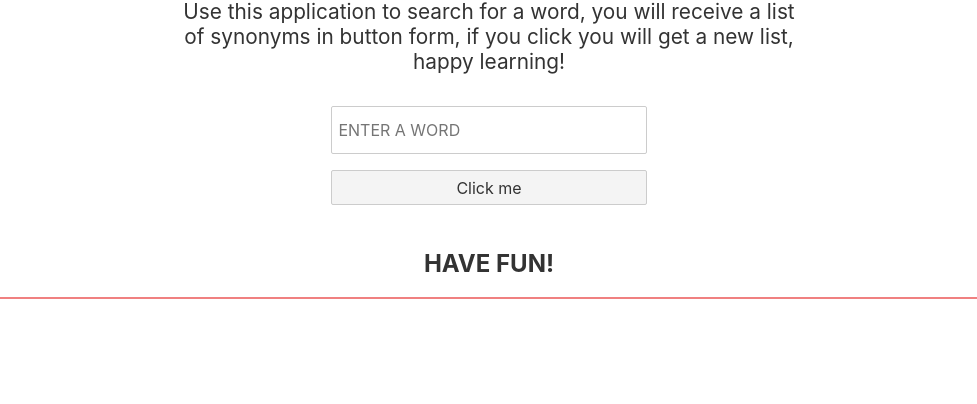
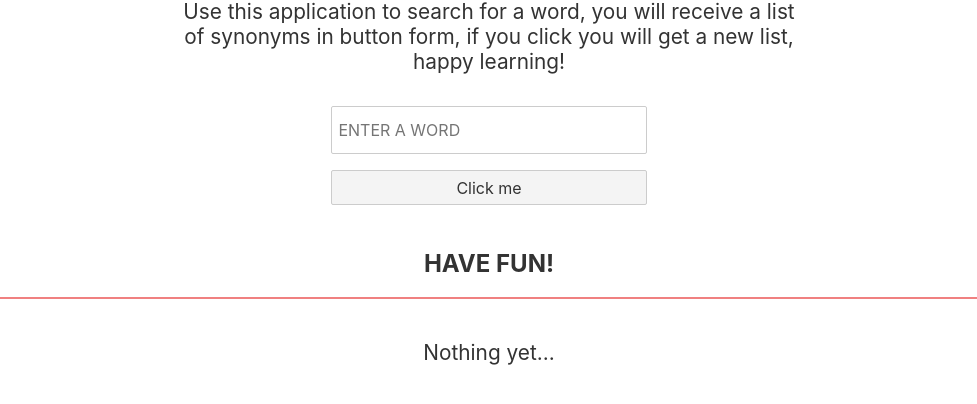
Before and after one commit to Garrett-Iannuzzi/final-countdown, a Svelte app: page / in a window 1280 px wide. Shown: the part 148-552 px from the top of the page, without its empty margins (167-1144 px from the left). Built offline with nearby package versions, Linux system fonts and the light colour scheme.

Commit message:
Add buttons display after a search and .env in gitignore

```diff
--- a/src/Form/Form.svelte
+++ b/src/Form/Form.svelte
@@ -1,4 +1,7 @@
 <script>
+  // const url  = process.env.DICTIONARY_REFERENCES_THESAURUS_URL;
+  // const url = '01672bcc-913a-4964-b9c5-2f4cafa8ca78'
+  // console.log(url.env)
   const url = '01672bcc-913a-4964-b9c5-2f4cafa8ca78';
 
   let searchResults = [];
@@ -21,34 +24,44 @@
     console.log(searchResults)
   });
 
-
 </script>
 
 
 <form >
-    <input type='text' placeholder='Enter A Word' bind:value={searchWord}/>
+  <input type='text' placeholder='Enter A Word' bind:value={searchWord}/>
   <button on:click={onSubmit}>Click me</button>
   <h2>{ searchWord || 'Have Fun!' }</h2>
+    {#if !searchResults.length}
+    <p>Nothing yet...</p>
+  {:else}
+    {#each searchResults as searchResults}
+      <button type='button'>{searchResults}</button>
+    {/each}
+  {/if}
 </form>
 
 
 <style>
+
   form {
     display: flex;
     flex-direction: column;
     align-items: center;
     margin-top: 2em;
   }
+
   input {
     text-transform: uppercase;
     height: 3em;
     width: 25%;
   }
+
   button {
     cursor: pointer;
     margin-top: .5em;
     width:25%;
   }
+
   h2 {
     text-transform: uppercase;
     border-bottom: solid 2px lightcoral;
@@ -56,4 +69,9 @@
     padding-bottom: .8em;
     width: 98%;
   }
+
+  p {
+    font-size: 1.3em;
+  }
+
 </style>
```
Also changed, not shown: 1 other file (tests, documents, lock files or other folders).
